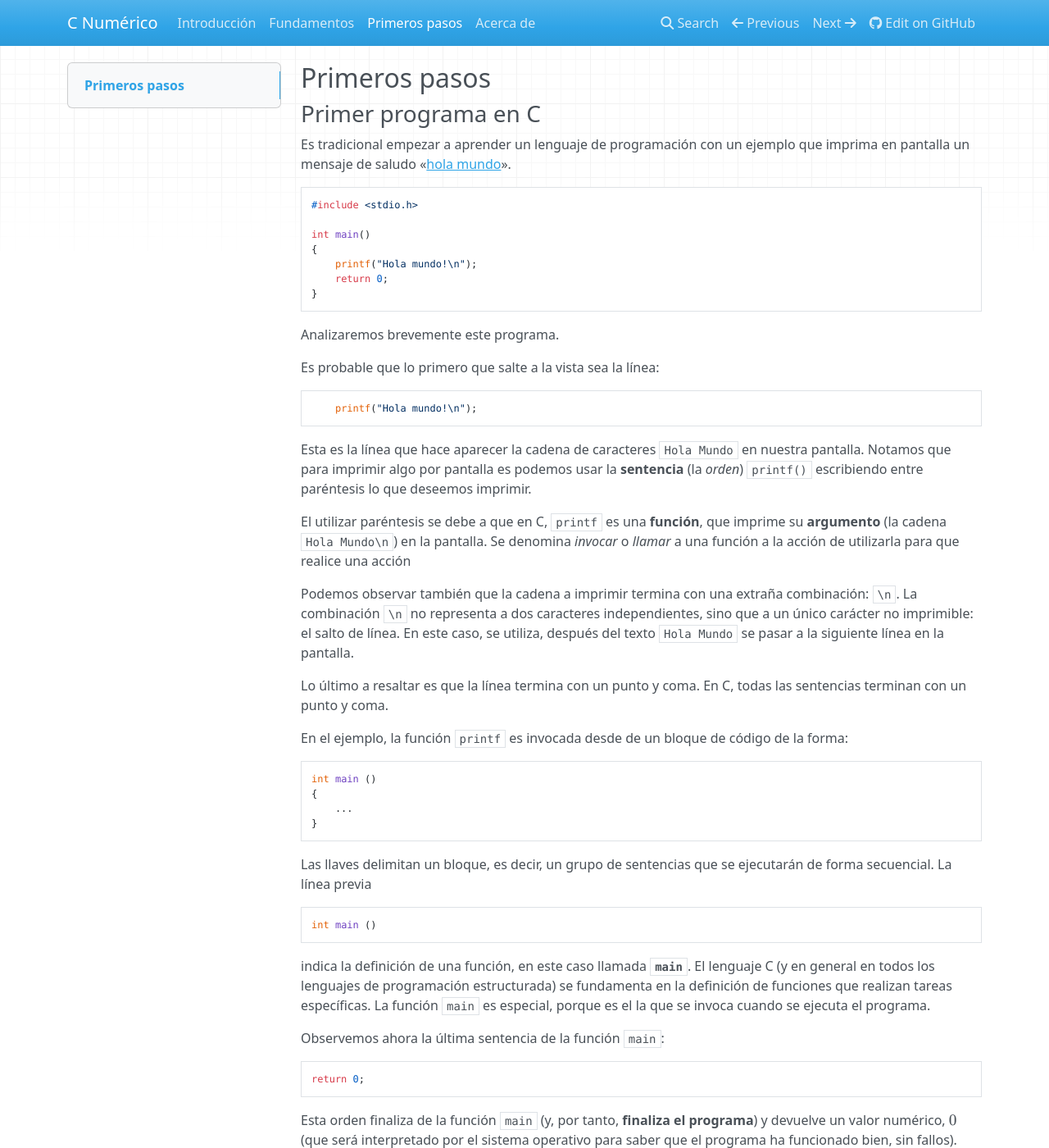
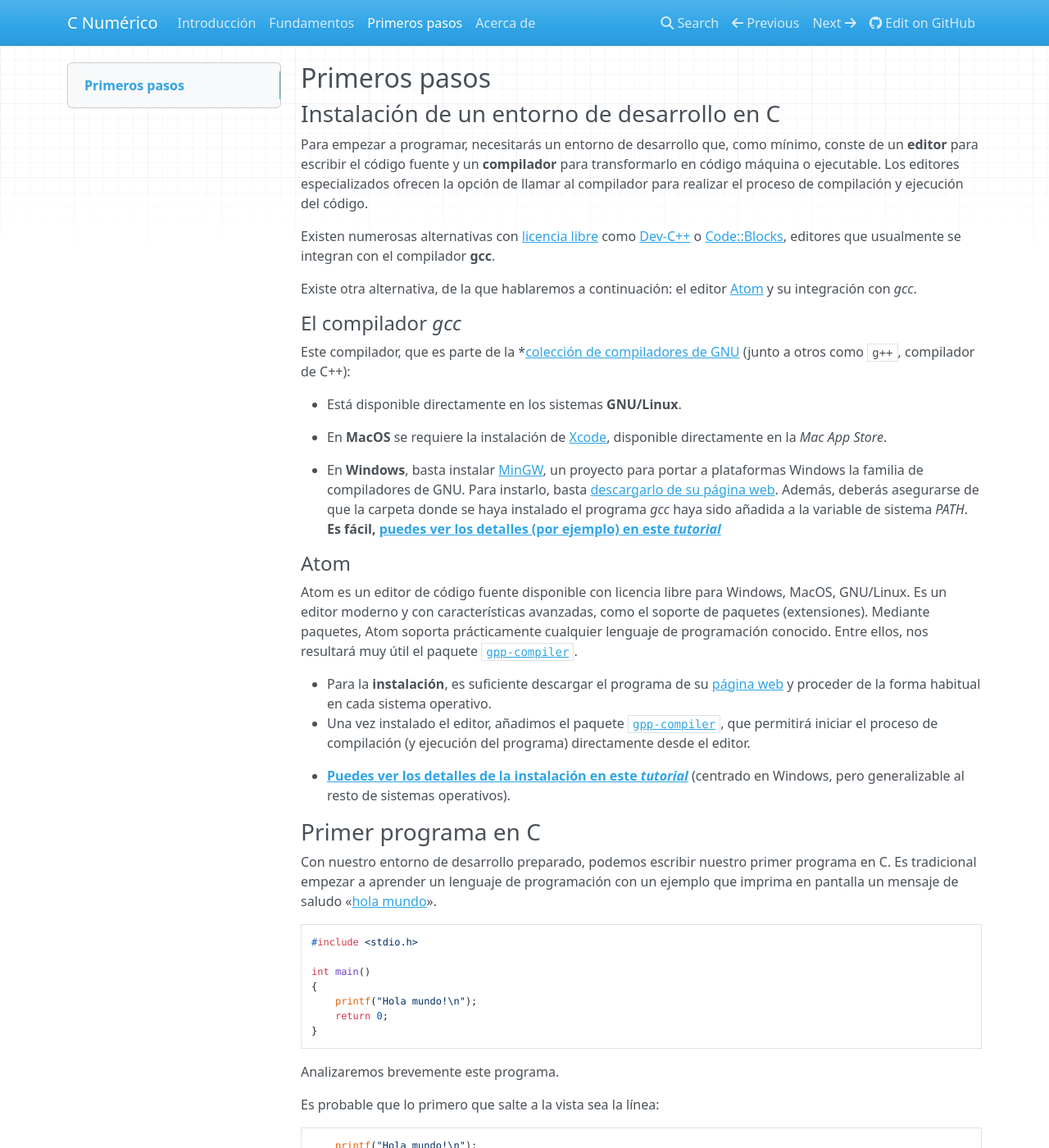
Before and after one commit to rrgalvan/Fundamentos_MN, an MkDocs documentation site: the page built from docs/primeros_pasos.md, in a window 1280 px wide and 1400 px high. Shown: the whole window at 82% size. Built offline with MkDocs 1.6.1, drawn with Linux system fonts in a browser that asks for light colours; nearby versions of some CDN libraries; formulas are drawn with MathJax 3; some of the changed text lies outside the part shown.

Commit message:
Añado 'instalación de entorno C'

```diff
--- a/docs/primeros_pasos.md
+++ b/docs/primeros_pasos.md
@@ -1,8 +1,45 @@
 ## Primeros pasos
+
+### Instalación de un entorno de desarrollo en C
+
+Para empezar a programar, necesitarás un entorno de desarrollo que, como mínimo, conste de un **editor** para escribir el código fuente y un **compilador** para transformarlo en código máquina o ejecutable. Los editores especializados ofrecen la opción de llamar al compilador para realizar el proceso de compilación y ejecución del código.
+
+Existen numerosas alternativas con [licencia libre](https://es.wikipedia.org/wiki/Contenido_libre) como [Dev-C++](https://es.wikipedia.org/wiki/Dev-C%2B%2B) o [Code::Blocks](https://es.wikipedia.org/wiki/Code::Blocks), editores que usualmente se integran con el compilador **gcc**.
+
+Existe otra alternativa, de la que hablaremos a continuación: el editor [Atom](https://es.wikipedia.org/wiki/Atom_(software)) y su integración con *gcc*.
+
+#### El compilador *gcc*
+
+Este compilador, que es parte de la *[colección de compiladores de GNU](https://es.wikipedia.org/wiki/GNU_Compiler_Collection) (junto a otros como `g++`, compilador de C++):
+
+* Está disponible directamente en los sistemas **GNU/Linux**.
+
+* En **MacOS** se requiere la instalación de [Xcode](https://apps.apple.com/es/app/xcode/id497799835?mt=12), disponible directamente en la *Mac App Store*.
+
+* En **Windows**, basta instalar [MinGW](https://es.wikipedia.org/wiki/MinGW), un proyecto para portar a plataformas Windows la familia de compiladores de GNU. Para instarlo, basta [descargarlo de su página web](https://www.mingw-w64.org/downloads/).  Además, deberás asegurarse de que la carpeta donde se haya instalado el programa *gcc* haya sido añadida a la variable de sistema *PATH*. **Es fácil, [puedes ver los detalles (por ejemplo) en este *tutorial*](https://www.youtube.com/watch?v=sXW2VLrQ3Bs)**
+
+
+
+
+#### Atom
+
+Atom es un editor de código fuente disponible con licencia libre para Windows, MacOS, GNU/Linux. Es un editor moderno y con características avanzadas, como el soporte de paquetes (extensiones). Mediante paquetes, Atom soporta prácticamente cualquier lenguaje de programación conocido. Entre ellos, nos resultará muy útil el paquete [`gpp-compiler`](https://atom.io/packages/gpp-compiler).
+
+* Para la **instalación**, es suficiente descargar el programa de su [página
+web](https://atom.io/) y proceder de la forma habitual en cada sistema
+operativo.
+* Una vez instalado el editor, añadimos el paquete [`gpp-compiler`](https://atom.io/packages/gpp-compiler), que permitirá iniciar el proceso de compilación (y ejecución del programa) directamente desde el editor.
+
+* **[Puedes ver los detalles de la instalación en este *tutorial*](https://www.youtube.com/watch?v=9aneqcQD1Gs)** (centrado en Windows, pero generalizable al resto de sistemas operativos).
+
+
 
 ### Primer programa en C
 
-Es tradicional empezar a aprender un lenguaje de programación con un ejemplo que imprima en pantalla un mensaje de saludo «[hola mundo](https://es.wikipedia.org/wiki/Hola_mundo)».
+Con nuestro entorno de desarrollo preparado, podemos escribir nuestro
+primer programa en C.  Es tradicional empezar a aprender un lenguaje
+de programación con un ejemplo que imprima en pantalla un mensaje de
+saludo «[hola mundo](https://es.wikipedia.org/wiki/Hola_mundo)».
 
 
 	#include <stdio.h>
@@ -32,16 +69,16 @@ Lo último a resaltar es que la línea termina con un punto y coma. En C, todas
 En el ejemplo, la función `printf` es invocada desde de un bloque de código de la forma:
 
 
-    int main ()
+    int main()
     {
         ...
     }
 
 Las llaves delimitan un bloque, es decir, un grupo de sentencias que se ejecutarán de forma secuencial. La línea previa
 
-    int main ()
+    int main()
 
-indica la definición de una función, en este caso llamada **`main`**. El lenguaje C (y en general en todos los lenguajes de programación estructurada) se fundamenta en la definición de funciones que realizan tareas específicas.
+indica la definición de una función, en este caso llamada **`main`**. El lenguaje C (y en general en todos los lenguajes de [programación estructurada](https://es.wikipedia.org/wiki/Programaci%C3%B3n_estructurada)) se fundamenta en la definición de funciones que realizan tareas específicas.
 La función `main` es especial, porque es el la que se invoca cuando se ejecuta el programa.
 
 
@@ -50,7 +87,7 @@ Observemos ahora la última sentencia de la función `main`:
     return 0;
 
 
-Esta orden finaliza de la función `main` (y, por tanto, **finaliza el programa**) y devuelve un valor numérico, $0$ (que será interpretado por el sistema operativo para saber que el programa ha funcionado bien, sin fallos).
+Esta orden finaliza  la función `main` (y, por tanto, **finaliza el programa**) y devuelve un valor numérico entero (de ahí la expresión *`int`* previa a `main`), en este caso $0$ (que será interpretado por el sistema operativo para saber que el programa ha funcionado bien, sin fallos).
 
 
 
@@ -60,7 +97,7 @@ La función main es especial, porque es el la que se invoca cuando se ejecuta el
 
 Veamos con más detalle la definición de la función:
 
-    int main ()
+    int main()
     {
         ...
     }
@@ -71,8 +108,8 @@ Veamos con más detalle la definición de la función:
 
  La función devuelve como resultado un número entero, int (que es el 0 de la instrucción return).[2]
 
-Finalmente, y un tanto aparte (está separada del resto por una línea en blanco), tenemos la línea
+Finalmente, centramos la atención a la línea situada al principio del programa, y un tanto aparte (está separada del resto por una línea en blanco):
 
 	#include <stdio.h>
 
-Esta línea es una instrucción del preprocesador de C, como nos lo indica el símbolo `#`, y lo que hace es incluir en ese punto el contenido del fichero `stdio.h` que es el que contiene la definición de la función `printf()`, que antes utilizamos (pero que no hemos programado). Esta función  forma parte de la [biblioteca estándar de C](https://es.wikipedia.org/wiki/Biblioteca_est%C3%A1ndar_de_C).
+Se trata de una instrucción del preprocesador de C, como nos lo indica el símbolo `#`, y lo que hace es incluir en ese punto el contenido del fichero `stdio.h` que es el que contiene la definición de la función `printf()`, que hemos utilizado en nuestro programa. Esta función, `printf()` forma parte de la [biblioteca estándar de C](https://es.wikipedia.org/wiki/Biblioteca_est%C3%A1ndar_de_C).
```
Also changed, not shown: docs/index.md (+3 -5 lines).
